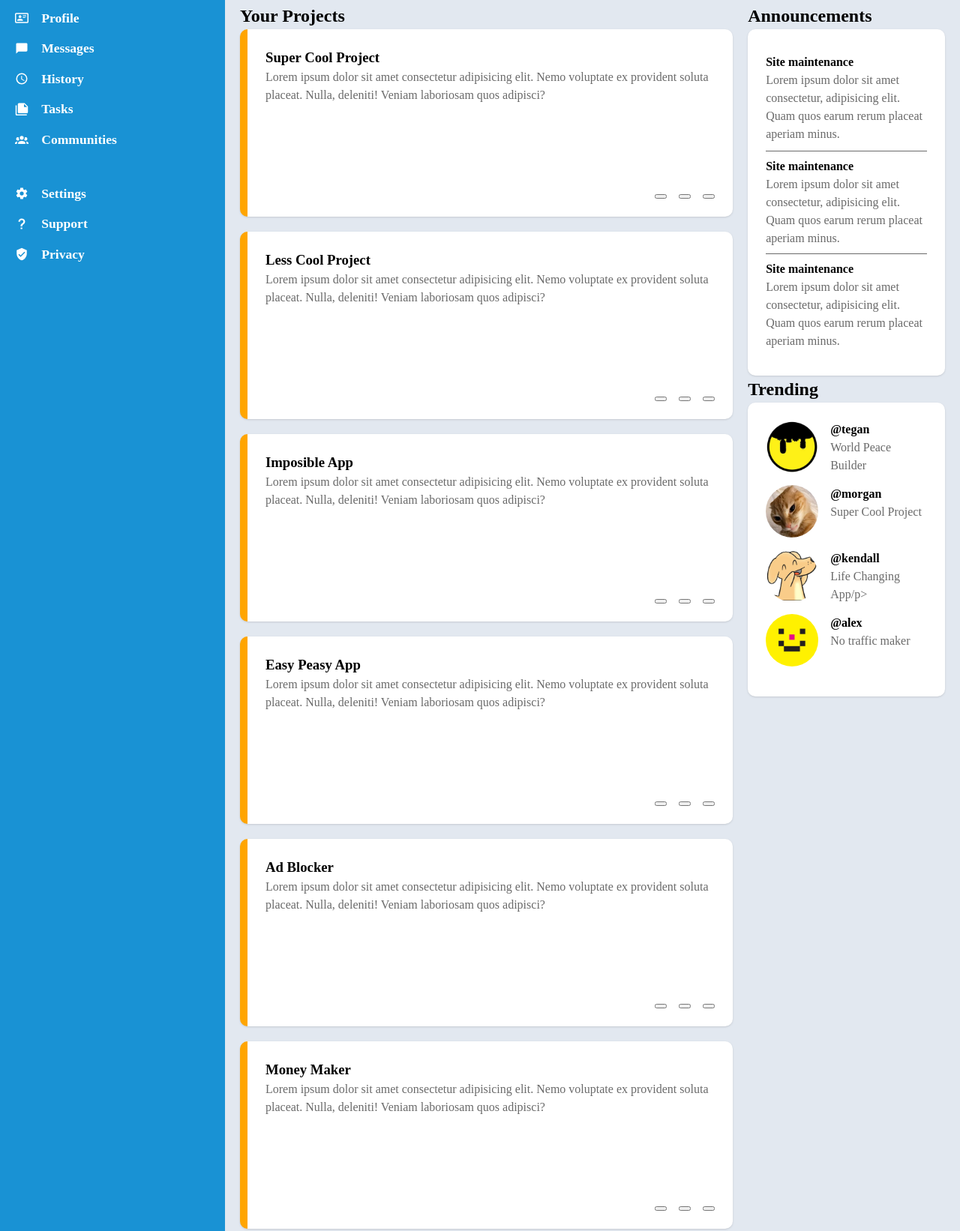
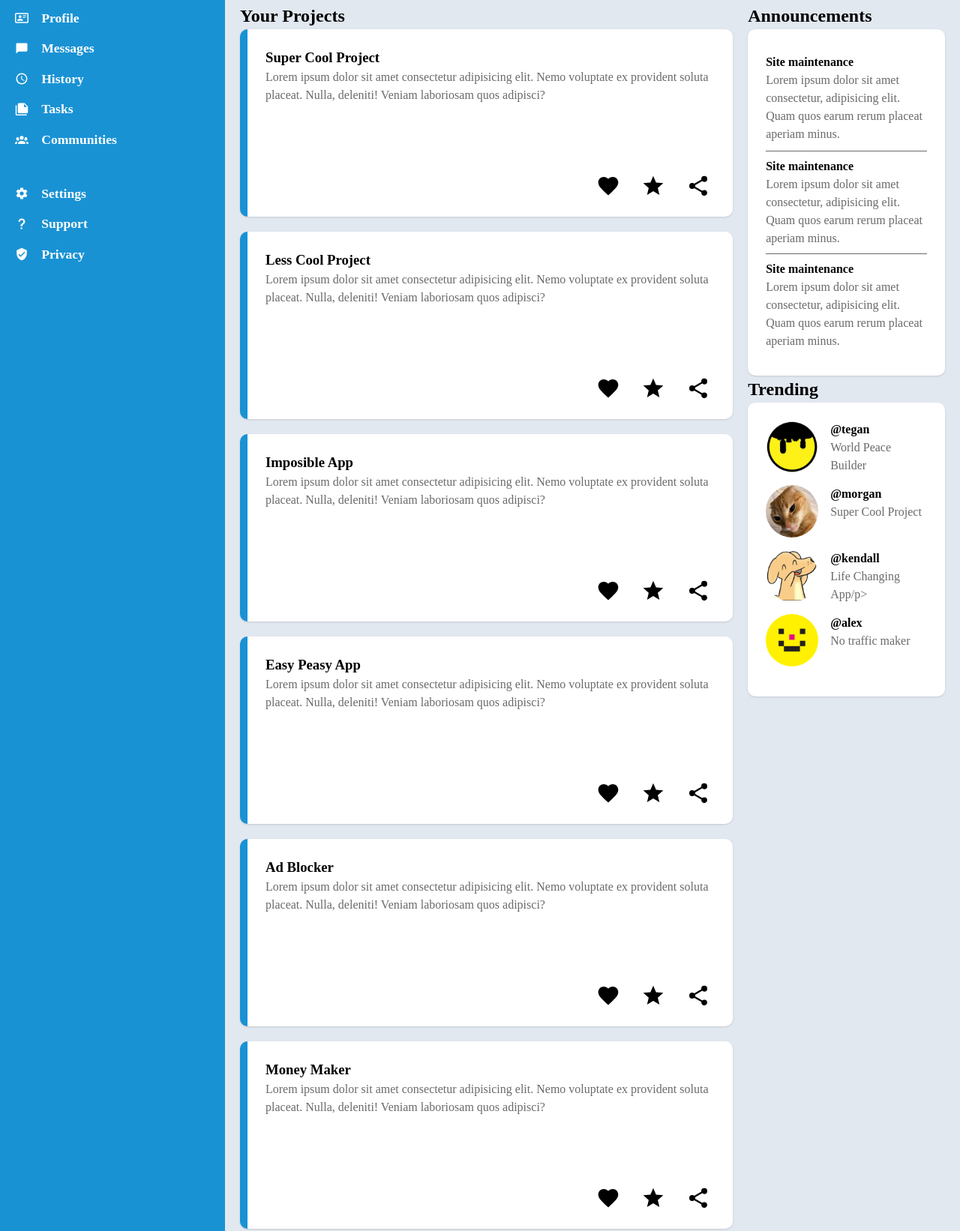
Before and after one commit to angelrcd/odin-dashboard, a website built with Vite: page index.html in a window 1280 px wide. Shown: the part 167-1809 px from the top of the page at 75% size. Built offline with nearby package versions, Linux system fonts and the light colour scheme; files whose address does not match are found by name.

Commit message:
Dark mode.

```diff
--- a/index.html
+++ b/index.html
@@ -6,6 +6,7 @@
     <meta name="viewport" content="width=device-width, initial-scale=1.0" />
     <link rel="stylesheet" href="style.css">
     <title>Vite App</title>
+    <script type="module" src="main.js"></script>
   </head>
   <body>
     <nav>
@@ -63,7 +64,15 @@
               <p>Lorem ipsum dolor sit amet consectetur adipisicing elit. Nemo voluptate ex provident soluta placeat. Nulla, deleniti! Veniam laboriosam quos adipisci?</p>
             </div>
             <div class="card-buttons-container">
-              <button></button><button></button><button></button>
+              <button>
+                <img src="icons/heart.svg" alt="">
+              </button>
+              <button>
+                <img src="icons/star.svg" alt="">
+              </button>
+              <button>
+                <img src="icons/share.svg" alt="">
+              </button>
             </div>
           </div>
           <div class="card">
@@ -72,7 +81,15 @@
               <p>Lorem ipsum dolor sit amet consectetur adipisicing elit. Nemo voluptate ex provident soluta placeat. Nulla, deleniti! Veniam laboriosam quos adipisci?</p>
             </div>
             <div class="card-buttons-container">
-              <button></button><button></button><button></button>
+              <button>
+                <img src="icons/heart.svg" alt="">
+              </button>
+              <button>
+                <img src="icons/star.svg" alt="">
+              </button>
+              <button>
+                <img src="icons/share.svg" alt="">
+              </button>
             </div>
           </div>
           <div class="card">
@@ -81,7 +98,15 @@
               <p>Lorem ipsum dolor sit amet consectetur adipisicing elit. Nemo voluptate ex provident soluta placeat. Nulla, deleniti! Veniam laboriosam quos adipisci?</p>
             </div>
             <div class="card-buttons-container">
-              <button></button><button></button><button></button>
+              <button>
+                <img src="icons/heart.svg" alt="">
+              </button>
+              <button>
+                <img src="icons/star.svg" alt="">
+              </button>
+              <button>
+                <img src="icons/share.svg" alt="">
+              </button>
             </div>
           </div>
           <div class="card">
@@ -90,7 +115,15 @@
               <p>Lorem ipsum dolor sit amet consectetur adipisicing elit. Nemo voluptate ex provident soluta placeat. Nulla, deleniti! Veniam laboriosam quos adipisci?</p>
             </div>
             <div class="card-buttons-container">
-              <button></button><button></button><button></button>
+              <button>
+                <img src="icons/heart.svg" alt="">
+              </button>
+              <button>
+                <img src="icons/star.svg" alt="">
+              </button>
+              <button>
+                <img src="icons/share.svg" alt="">
+              </button>
             </div>
           </div>
           <div class="card">
@@ -99,7 +132,15 @@
               <p>Lorem ipsum dolor sit amet consectetur adipisicing elit. Nemo voluptate ex provident soluta placeat. Nulla, deleniti! Veniam laboriosam quos adipisci?</p>
             </div>
             <div class="card-buttons-container">
-              <button></button><button></button><button></button>
+              <button>
+                <img src="icons/heart.svg" alt="">
+              </button>
+              <button>
+                <img src="icons/star.svg" alt="">
+              </button>
+              <button>
+                <img src="icons/share.svg" alt="">
+              </button>
             </div>
           </div>
           <div class="card">
@@ -108,7 +149,15 @@
               <p>Lorem ipsum dolor sit amet consectetur adipisicing elit. Nemo voluptate ex provident soluta placeat. Nulla, deleniti! Veniam laboriosam quos adipisci?</p>
             </div>
             <div class="card-buttons-container">
-              <button></button><button></button><button></button>
+              <button>
+                <img src="icons/heart.svg" alt="">
+              </button>
+              <button>
+                <img src="icons/star.svg" alt="">
+              </button>
+              <button>
+                <img src="icons/share.svg" alt="">
+              </button>
             </div>
           </div>
         </div>
--- /dev/null
+++ b/main.js
@@ -0,0 +1,5 @@
+const swapThemeButton = document.querySelector(".swap-theme-button");
+
+swapThemeButton.addEventListener('click', ()=>{
+  document.documentElement.classList.toggle("dark");
+})
--- a/style.css
+++ b/style.css
@@ -37,6 +37,16 @@ p, h1, h2, h3, h4, h5, h6 {
 
   --nav-width: 300px;
   --header-height: 150px;
+  --svg-color-filter: invert(0);
+}
+
+:root.dark {
+  --nav-bg-color: #1992D4;
+  --header-bg-color: #1E293B;
+  --main-bg-color: #0F172A;
+  --card-text-color: #a3aab6;
+  color: #FFFFFF;
+  --svg-color-filter: invert(1);
 }
 
 body {
@@ -140,7 +150,7 @@ header {
   border: none;
   padding: 0.3em 2em;
   background-color: var(--main-bg-color);
-  p
+  color: inherit;
 }
 
 .notification, .swap-theme-button{
@@ -198,14 +208,14 @@ main {
 .projects-container .card,
 .announcements-container,
 .trending-container {
-  background: white;
+  background: var(--header-bg-color);
   border-radius: 10px;
   box-shadow: 0 1px 3px 0 rgb(0 0 0 / 0.1), 0 1px 2px -1px rgb(0 0 0 / 0.1);
 }
 
 .card {
   min-height: 250px;
-  border-left: 10px solid orange;
+  border-left: 10px solid var(--nav-bg-color);
   padding: 1.5em;
   display: flex;
   flex-direction: column;
@@ -216,6 +226,17 @@ main {
   display: flex;
   justify-content: flex-end;
   gap: 1em;
+}
+
+.card-buttons-container button {
+  border: none;
+  background: none;
+}
+
+.card-buttons-container img {
+  filter: var(--svg-color-filter);
+  height: 2rem;
+  aspect-ratio: 1/1;
 }
 
 .announcements-container,
@@ -253,3 +274,11 @@ main {
   border-radius: 50%;
   margin-bottom: 1em;
 }
+
+
+/* svg colors */
+.swap-theme-button img,
+.notification img,
+label[for="search"] img {
+  filter: var(--svg-color-filter);
+}
```
Also changed, not shown: public/icons/heart.svg (added), public/icons/share.svg (added), public/icons/star.svg (added).
